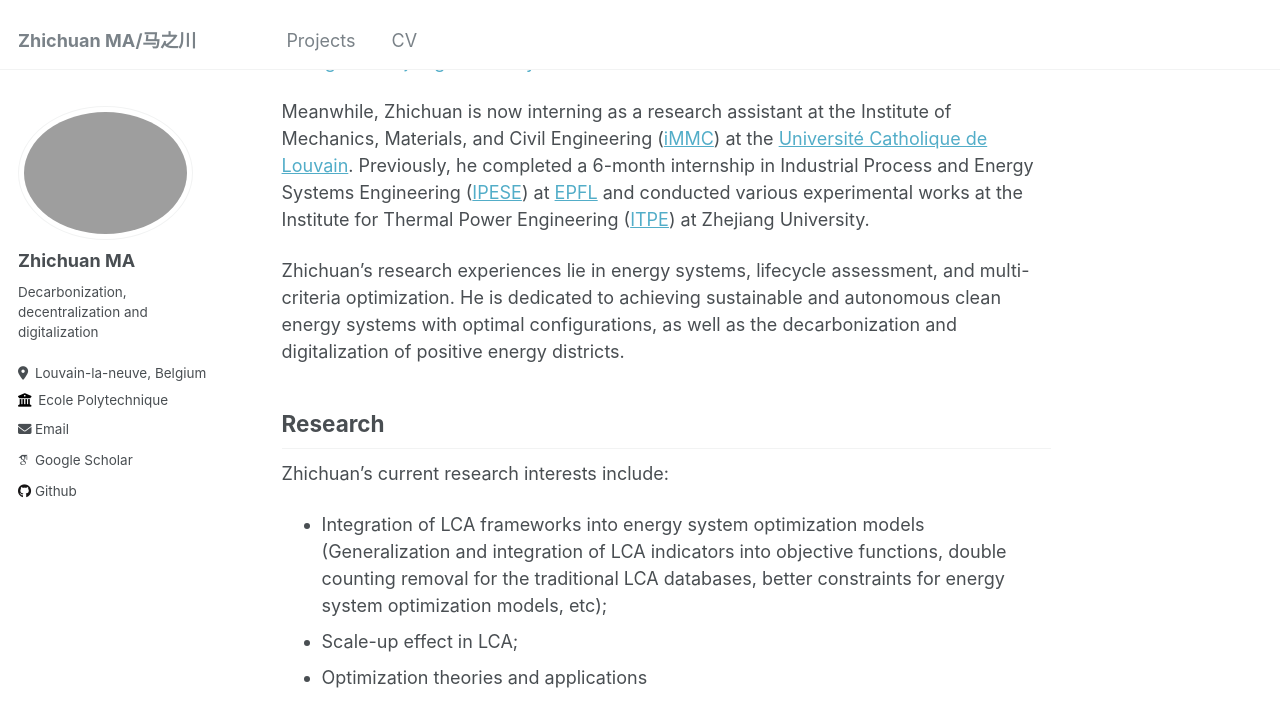
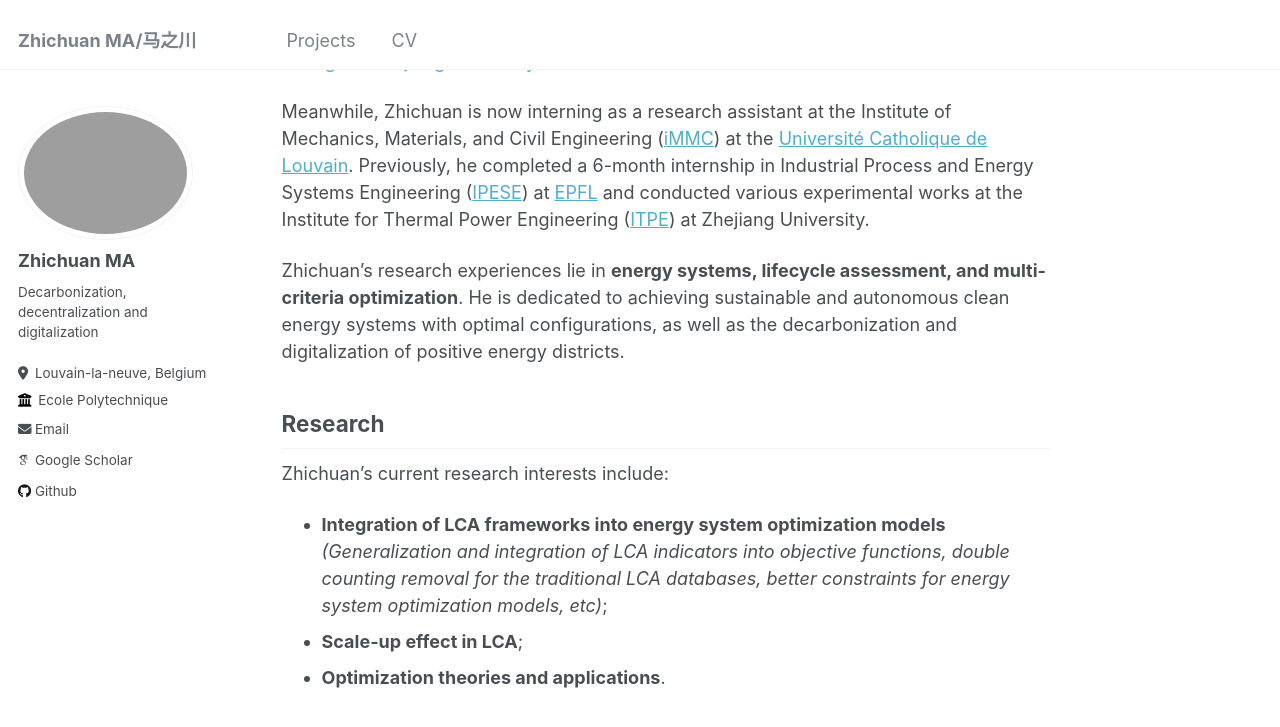
Before and after one commit to zhichuanma/zhichuanma.github.io, a Jekyll site: the page built from _pages/about.md, in a window 1280 px wide and 900 px high, scrolled down 514 px. Shown: the top 727 px of the window. Built offline with Jekyll 4.4.1, drawn with Linux system fonts in a browser that asks for light colours; some web fonts are replaced.

Commit message:
small improvements

```diff
--- a/_pages/about.md
+++ b/_pages/about.md
@@ -7,20 +7,20 @@ redirect_from:
   - /about.html
 ---
 ## Area of Study / Keywords
- - Energy systems
- - Multi-criteria optimization
- - Lifecycle assessment
- - Hydrogen production
+ - **Energy systems**
+ - **Multi-criteria optimization**
+ - **Lifecycle assessment**
+ - **Hydrogen production**
 
 ## About
 Zhichuan is currently pursuing a master's degree at [École Polytechnique](https://www.polytechnique.edu/), specializing in Energy Environment: Science Technology and Management (STEEM). He is expected to graduate this year. In 2023, he earned his undergraduate degree from [Chu Kochen College](http://ckc.zju.edu.cn/ckcen/) at [Zhejiang University](https://www.zju.edu.cn/english/).
 
 Meanwhile, Zhichuan is now interning as a research assistant at the Institute of Mechanics, Materials, and Civil Engineering ([iMMC](https://uclouvain.be/en/research-institutes/immc)) at the [Université Catholique de Louvain](https://uclouvain.be/fr/index.html). Previously, he completed a 6-month internship in Industrial Process and Energy Systems Engineering ([IPESE](https://www.epfl.ch/labs/ipese/)) at [EPFL](https://www.epfl.ch/en/) and conducted various experimental works at the Institute for Thermal Power Engineering ([ITPE](http://www.itpe.zju.edu.cn/itpe_en/index.asp)) at Zhejiang University.
 
-Zhichuan's research experiences lie in energy systems, lifecycle assessment, and multi-criteria optimization. He is dedicated to achieving sustainable and autonomous clean energy systems with optimal configurations, as well as the decarbonization and digitalization of positive energy districts.
+Zhichuan's research experiences lie in **energy systems, lifecycle assessment, and multi-criteria optimization**. He is dedicated to achieving sustainable and autonomous clean energy systems with optimal configurations, as well as the decarbonization and digitalization of positive energy districts.
 
 ## Research
 Zhichuan's current research interests include:
- - Integration of LCA frameworks into energy system optimization models (Generalization and integration of LCA indicators into objective functions, double counting removal for the traditional LCA databases, better constraints for energy system optimization models, etc);
- - Scale-up effect in LCA;
- - Optimization theories and applications
+ - **Integration of LCA frameworks into energy system optimization models** *(Generalization and integration of LCA indicators into objective functions, double counting removal for the traditional LCA databases, better constraints for energy system optimization models, etc)*;
+ - **Scale-up effect in LCA**;
+ - **Optimization theories and applications**.
```
Also changed, not shown: _pages/projects.md (+1 -1 lines).
